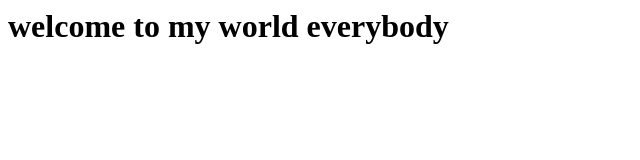
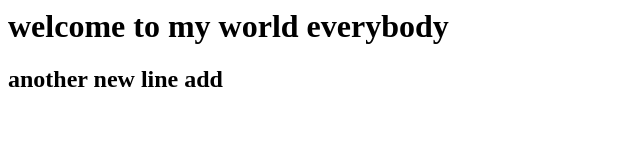
Before and after one commit to vishuz45/vishal, a plain HTML site: page index.html in a window 1280 px wide. Shown: the whole page, without its empty margins (0-640 px from the left). Drawn offline with Linux system fonts and the light colour scheme.

Commit message:
secound commit

```diff
--- a/index.html
+++ b/index.html
@@ -1,8 +1,9 @@
 <html>
 <head>
-<title> vishal welcome </title>
+<title> kya re sitting aa venkaika beta akela khada hai </title>
 </head>
  <body>
  <h1> welcome to my world everybody </h1>
+ <h2> another new line add </h2>
 </body>
 </html>
```
Also changed, not shown: 1 other file.
